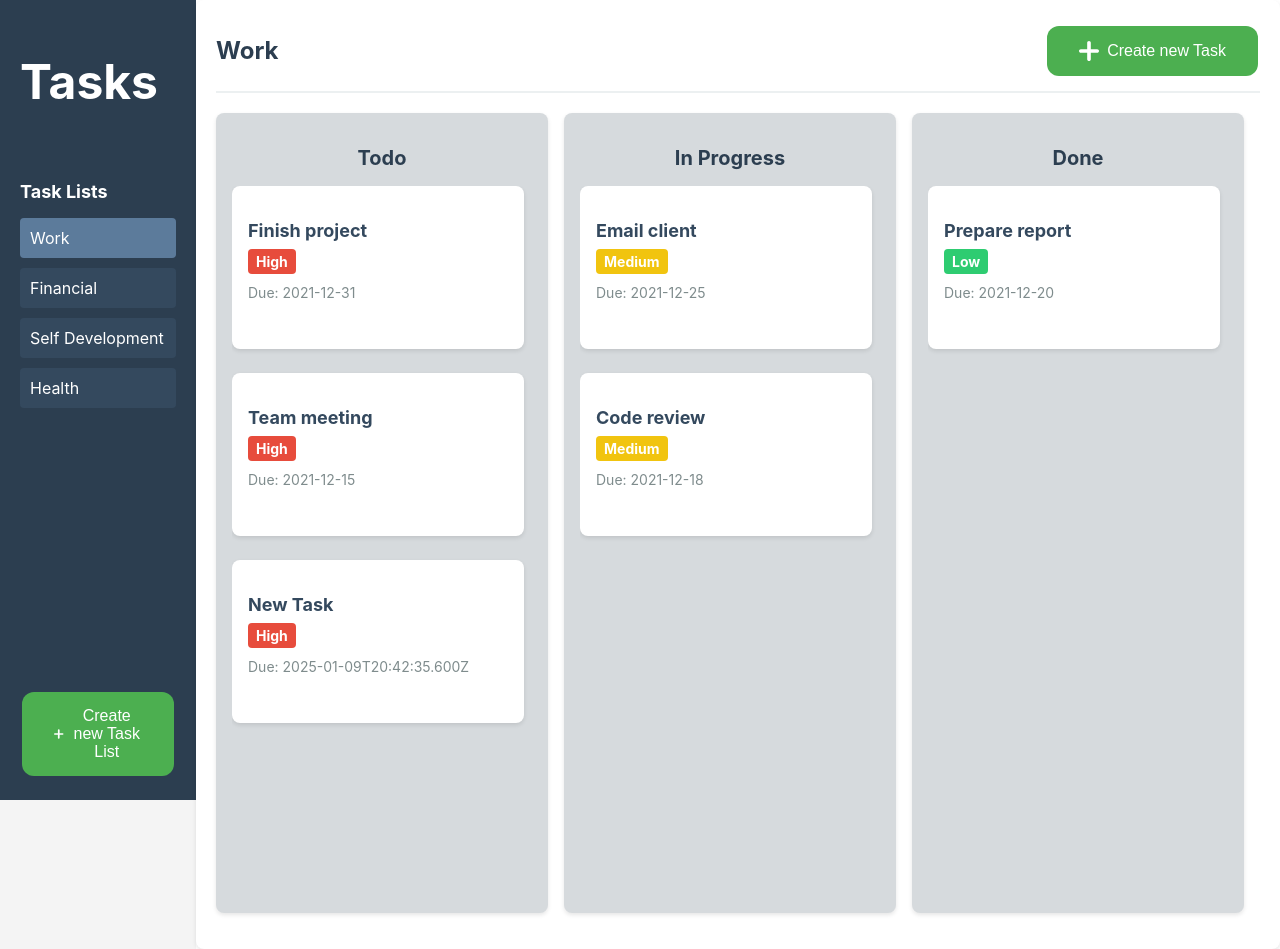
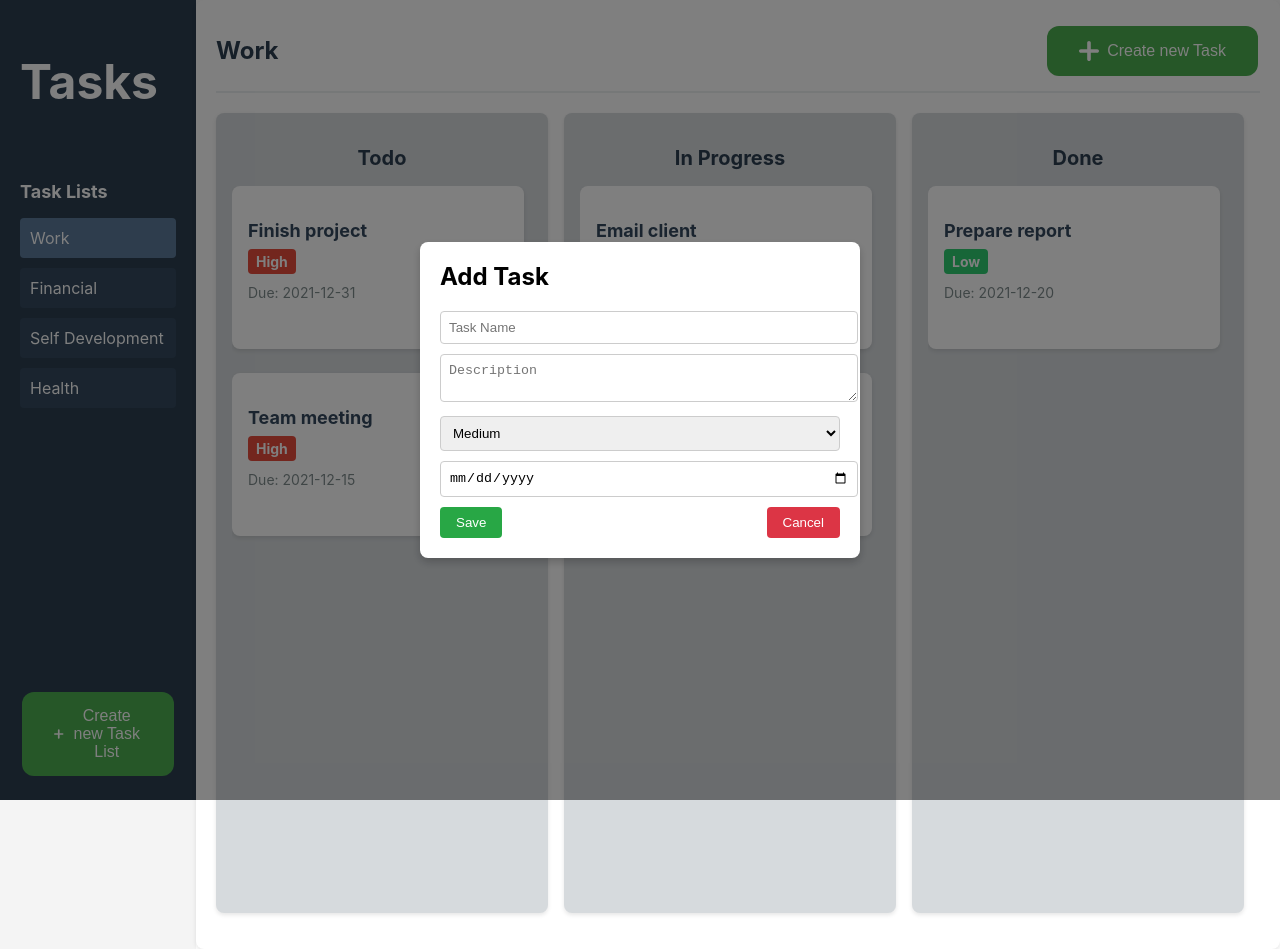
Before and after one commit to iCintaVj/tasks, a React (Create React App) app: page / in a window 1280 px wide. Both pictures are taken after a click on the button "Create new Task". Built offline with nearby package versions, Linux system fonts and the light colour scheme.

Commit message:
added modal to add/edit tasks

```diff
--- a/src/App.tsx
+++ b/src/App.tsx
@@ -3,12 +3,13 @@ import SidePanel from './components/SidePanel/SidePanel.tsx';
 import TaskListCard from './components/TaskListCard/TaskListCard.tsx';
 import './App.css';
 import { dummyTaskLists, dummyTasks } from './data/initialData.ts';
+import { TaskType } from './types/types.ts';
 
 const App: React.FC = () => {
 
   const [taskLists, setTaskLists] = useState(dummyTaskLists);
 
-  const [tasks, setTasks] = useState(dummyTasks);
+  const [tasks, setTasks] = useState<TaskType[]>(dummyTasks);
 
   const [selectedTaskList, setSelectedTaskList] = useState(taskLists[0]);
 
--- a/src/components/Column/Column.tsx
+++ b/src/components/Column/Column.tsx
@@ -4,15 +4,17 @@ import './Column.css';
 import { ColumnProps, ColumnType } from '../../types/types.ts';
 
 
-const Column: React.FC<ColumnProps> = ({ id, name, taskListId, tasks, setTasks }) => {
+const Column: React.FC<ColumnProps> = ({ id, name, taskListId, tasks, setTasks , setIsModalOpen, onSelectTask}) => {
     return (
         <div className="column" id={id}>
             <h2 className="column-title">{name}</h2>
                 <div className="task-list">
                     {
                         tasks.length > 0 && tasks.some((task) => task.taskListId === taskListId) ?
-                       tasks.filter((task) => task.taskListId === taskListId).filter((task) => (task.status === name)).map((task) => (
-                            <TaskCard key={task.id} {...task} tasks={tasks} setTasks={setTasks}/>
+                        tasks.filter((task) => task.taskListId === taskListId).filter((task) => (task.status === name)).map((task) => (
+                            <>
+                                <TaskCard key={task.id} {...task} tasks={tasks} setTasks={setTasks} setIsModalOpen={setIsModalOpen} onSelectTask={onSelectTask}/>
+                            </>
                         )) :
                         (
                             <span className='empty-task-list'>No tasks found</span>
--- a/src/components/TaskCard/TaskCard.tsx
+++ b/src/components/TaskCard/TaskCard.tsx
@@ -1,12 +1,10 @@
 import React, { useState } from 'react';
 import './TaskCard.css';
 import { TaskCardProps, TaskType } from '../../types/types.ts';
-import { ReactComponent as DeleteIcon } from '../../resources/delete.svg';
-import { ReactComponent as EditIcon } from '../../resources/edit.svg';
 
-const TaskCard: React.FC<TaskCardProps> = ({id, name, dueDate, priority,status,taskListId,tasks,description, setTasks}) => {
+const TaskCard: React.FC<TaskCardProps> = ({tasks,setTasks, setIsModalOpen, onSelectTask, ...task}) => {
 
-    const priorityClass = `priority-${priority.toLowerCase()}`;
+    const priorityClass = `priority-${task.priority.toLowerCase()}`;
 
     function handleDeleteTask(e : any): void {
         const id = e.target.id;
@@ -15,23 +13,20 @@ const TaskCard: React.FC<TaskCardProps> = ({id, name, dueDate, priority,status,t
     }
 
     const handleEditTask = (e: any): void => {
-        const taskId = e.target.id;
-        const taskToEdit = tasks.find((task) => task.id === taskId);
-        if (taskToEdit) {
-            // TODO: Implement edit task functionality
-        }
-      };
+        onSelectTask(task);
+        setIsModalOpen(true);
+    };
 
     return (
-        <div className="task-card" key={`task-card-${id}`}>
-            <h3 className="task-name" key={`task-name-${id}`}>{name}</h3>
-            <div className={`task-priority ${priorityClass}`} key={`task-priority-${id}`}>{priority}</div>
-            <p className="task-due-date" key={`task-due-date-${id}`}>Due: {dueDate}</p>
+        <div className="task-card" key={`task-card-${task.id}`}>
+            <h3 className="task-name" key={`task-name-${task.id}`}>{task.name}</h3>
+            <div className={`task-priority ${priorityClass}`} key={`task-priority-${task.id}`}>{task.priority}</div>
+            <p className="task-due-date" key={`task-due-date-${task.id}`}>Due: {task.dueDate}</p>
             <div className="task-card-icons" >
-                <button className="task-card-edit-icon" id={id} onClick={handleEditTask}>
+                <button className="task-card-edit-icon" id={task.id} onClick={handleEditTask}>
                     Edit
                 </button>
-                <button className="task-card-delete-icon" id={id} onClick={handleDeleteTask}>
+                <button className="task-card-delete-icon" id={task.id} onClick={handleDeleteTask}>
                     Delete
                 </button>
             </div>
--- a/src/components/TaskListCard/TaskListCard.tsx
+++ b/src/components/TaskListCard/TaskListCard.tsx
@@ -3,19 +3,27 @@ import './TaskListCard.css';
 import Column from '../Column/Column.tsx';
 import { dummyColumns, dummyTasks } from '../../data/initialData.ts';
 
-import { TaskListCardProps, TaskListType } from '../../types/types.ts';
+import { TaskListCardProps, TaskListType, TaskType } from '../../types/types.ts';
 import TaskListHeader from '../TaskListHeader/TaskListHeader.tsx';
+import TaskModal from '../TaskModal/TaskModal.tsx';
 
 const TaskListCard: React.FC<TaskListCardProps> = ({ id, name, taskLists, tasks, setTasks }) => {
     const [columns, setColumns] = useState(dummyColumns);
+    const [isModalOpen, setIsModalOpen] = useState(false);
+    const [selectedTask, setSelectedTask] = useState<TaskType | null>(null);
+
+    const handleModalClose = () => {
+        setSelectedTask(null)
+        setIsModalOpen(false);
+    }
 
     return (
         <div className="task-list-container" id={id}>
-            <TaskListHeader key= {name} taskListId = {id} taskListName={name} tasks={tasks} setTasks={setTasks}/>
+            <TaskListHeader key= {name} taskListId = {id} taskListName={name} tasks={tasks} setTasks={setTasks} setIsModalOpen={setIsModalOpen} onSelectTask={setSelectedTask}/>
             <ul className='task-list-items'>
                 { taskLists && taskLists.some((taskList => taskList.id === id)) ? columns.map((column) => (
                     <li key={column.id}>
-                        <Column id={column.id} name={column.name} taskListId={id} tasks={tasks} setTasks={setTasks}/>
+                        <Column id={column.id} name={column.name} taskListId={id} tasks={tasks} setTasks={setTasks} setIsModalOpen={setIsModalOpen} onSelectTask={setSelectedTask}/>
                     </li>
                 )) : (
                     <li key='empty-column'>
@@ -23,6 +31,14 @@ const TaskListCard: React.FC<TaskListCardProps> = ({ id, name, taskLists, tasks,
                     </li>
                 )}
             </ul>
+            <TaskModal
+                task={selectedTask}
+                tasks={tasks}
+                setTasks={setTasks}
+                isOpen={isModalOpen}
+                onClose={handleModalClose}
+                taskListId={id}
+            />
         </div>
     );
 };
--- a/src/components/TaskModal/TaskModal.css
+++ b/src/components/TaskModal/TaskModal.css
@@ -1,63 +1,55 @@
-.task-modal {
+.modal-overlay {
     position: fixed;
     top: 0;
     left: 0;
-    right: 0;
-    bottom: 0;
-    background: rgba(0, 0, 0, 0.5);
-    display: none;
+    width: 100%;
+    height: 100%;
+    background-color: rgba(0, 0, 0, 0.5);
+    display: flex;
     align-items: center;
     justify-content: center;
-    z-index: 1000;
   }
 
-  .task-modal.open {
-    display: flex;
+  .modal-content {
+    background-color: #ffffff;
+    padding: 20px;
+    border-radius: 8px;
+    width: 400px;
+    box-shadow: 0 4px 8px rgba(0, 0, 0, 0.2);
   }
 
-  .task-modal-content {
-    background-color: white;
-    padding: 20px;
-    border-radius: 8px;
-    width: 300px;
-    max-width: 80%;
-    box-shadow: 0px 4px 10px rgba(0, 0, 0, 0.1);
+  .modal-content h2 {
+    margin-top: 0;
   }
 
-  .task-modal h3 {
+  .modal-content input,
+  .modal-content textarea,
+  .modal-content select {
+    width: 100%;
     margin-bottom: 10px;
-  }
-
-  .task-modal input, .task-modal textarea, .task-modal select {
-    width: 100%;
     padding: 8px;
-    margin: 10px 0;
     border: 1px solid #ccc;
     border-radius: 4px;
   }
 
-  .modal-buttons {
+  .modal-actions {
     display: flex;
     justify-content: space-between;
   }
 
-  .modal-buttons button {
+  .modal-actions button {
     padding: 8px 16px;
     border: none;
-    background-color: #007bff;
-    color: white;
     border-radius: 4px;
     cursor: pointer;
   }
 
-  .modal-buttons button:hover {
-    background-color: #0056b3;
+  .modal-actions button:first-child {
+    background-color: #28a745;
+    color: white;
   }
 
-  .modal-buttons button[type="button"] {
-    background-color: #f44336;
+  .modal-actions button:last-child {
+    background-color: #dc3545;
+    color: white;
   }
-
-  .modal-buttons button[type="button"]:hover {
-    background-color: #e53935;
-  }
--- a/src/components/TaskModal/TaskModal.tsx
+++ b/src/components/TaskModal/TaskModal.tsx
@@ -1,74 +1,93 @@
-import React, { useState } from 'react';
-import './TaskModal.css'; // Add appropriate styles for the modal
-import { TaskType } from '../../types/types';
+import React, { useState, useEffect } from 'react';
+import './TaskModal.css';
+import { TaskModalProps, TaskType } from '../../types/types';
 
-interface TaskModalProps {
-  isOpen: boolean;
-  setTasks: React.Dispatch<React.SetStateAction<TaskType[]>>;
-  onClose: () => void;
+const TaskModal: React.FC<TaskModalProps> = ({ task, isOpen, onClose, taskListId, tasks, setTasks }) => {
+  const [taskName, setTaskName] = useState(task?.name || '');
+  const [description, setDescription] = useState(task?.description || undefined);
+  const [priority, setPriority] = useState<'High' | 'Medium' | 'Low'>(task?.priority || 'Medium');
+  const [dueDate, setDueDate] = useState(task?.dueDate || new Date().toISOString().split('T')[0]);
+
+  useEffect(() => {
+    if (task) {
+      setTaskName(task.name);
+      setDescription(task.description);
+      setPriority(task.priority);
+      setDueDate(task.dueDate);
+    }else {
+        setTaskName('');
+        setDescription('');
+        setPriority('Medium');
+        setDueDate('');
+      }
+  }, [task]);
+
+  const handleSave = () => {
+    const newTask: TaskType = {
+      id: (task?.id || Math.floor(Math.random() * 1000)) + '',
+      taskListId,
+      name: taskName,
+      description,
+      priority,
+      dueDate,
+      status: task?.status || 'Todo',
+    };
+
+    if(taskName === '' || dueDate === ''){
+        alert('Task Name and Due Date are required');
+        return;
     }
 
-const TaskModal: React.FC<TaskModalProps> = ({ isOpen, setTasks, onClose }) => {
-  const [taskName, setTaskName] = useState('');
-  const [dueDate, setDueDate] = useState('');
-  const [priority, setPriority] = useState('Low');
-  const [description, setDescription] = useState('');
+    // Check if the task already exists
+    const taskIndex = tasks.findIndex((t) => t.id === newTask.id);
 
-  const handleSubmit = () => {
-    const newTask = {
-      id: Date.now().toString(), // Generate unique ID for the new task
-      name: taskName,
-      dueDate,
-      priority,
-      description,
-    };
-    setTasks((prevTasks) => [...prevTasks, newTask]);
-    onClose(); // Close the modal after adding the task
+    if (taskIndex > -1) {
+      // If the task exists, update it
+      const updatedTasks = [...tasks];
+      updatedTasks[taskIndex] = newTask;
+      setTasks(updatedTasks);
+    } else {
+      // If the task doesn't exist, add it
+      setTasks([...tasks, newTask]);
+    }
+
+    onClose();
   };
 
+  if (!isOpen) return null;
+
+  console.log('TaskModal', task);
+
+
   return (
-    <div className={`task-modal ${isOpen ? 'open' : ''}`} onClick={onClose}>
-      <div className="task-modal-content" onClick={(e) => e.stopPropagation()}>
-        <h3>Add New Task</h3>
-        <form onSubmit={(e) => e.preventDefault()}>
-          <div>
-            <label>Task Name:</label>
+    <div className="modal-overlay">
+      <div className="modal-content">
+        <h2>{task ? 'Edit Task' : 'Add Task'}</h2>
         <input
           type="text"
+          placeholder="Task Name"
           value={taskName}
           onChange={(e) => setTaskName(e.target.value)}
-              required
         />
-          </div>
-          <div>
-            <label>Due Date:</label>
+        <textarea
+          placeholder="Description"
+          value={description}
+          onChange={(e) => setDescription(e.target.value)}
+        />
+        <select value={priority} onChange={(e) => setPriority(e.target.value as 'High' | 'Medium' | 'Low')}>
+          <option value="High">High</option>
+          <option value="Medium">Medium</option>
+          <option value="Low">Low</option>
+        </select>
         <input
           type="date"
           value={dueDate}
           onChange={(e) => setDueDate(e.target.value)}
-              required
         />
+        <div className="modal-actions">
+          <button onClick={handleSave}>Save</button>
+          <button onClick={onClose}>Cancel</button>
         </div>
-          <div>
-            <label>Priority:</label>
-            <select value={priority} onChange={(e) => setPriority(e.target.value)}>
-              <option value="High">High</option>
-              <option value="Medium">Medium</option>
-              <option value="Low">Low</option>
-            </select>
-          </div>
-          <div>
-            <label>Description:</label>
-            <textarea
-              value={description}
-              onChange={(e) => setDescription(e.target.value)}
-            />
-          </div>
-          <div className="modal-buttons">
-            <button type="button" onClick={onClose}>Cancel</button>
-            <button type="submit" onClick={handleSubmit}>Add Task</button>
-          </div>
-        </form>
       </div>
     </div>
   );
```
Also changed, not shown: src/components/TaskListHeader/TaskListHeader.tsx (+7 -17 lines), src/types/types.ts (+15 -0 lines). Lines whose indentation alone changed are shown as unchanged.
